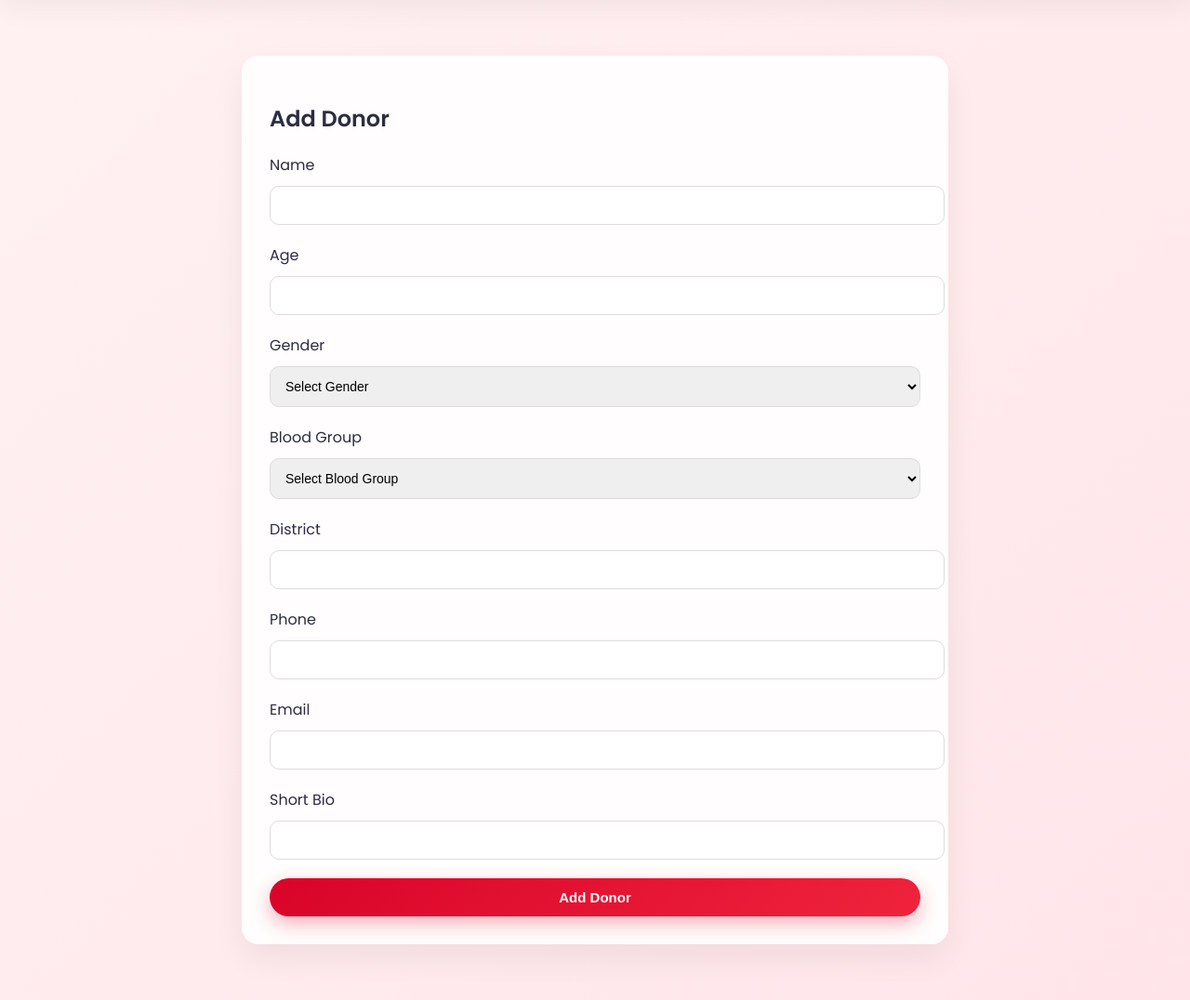
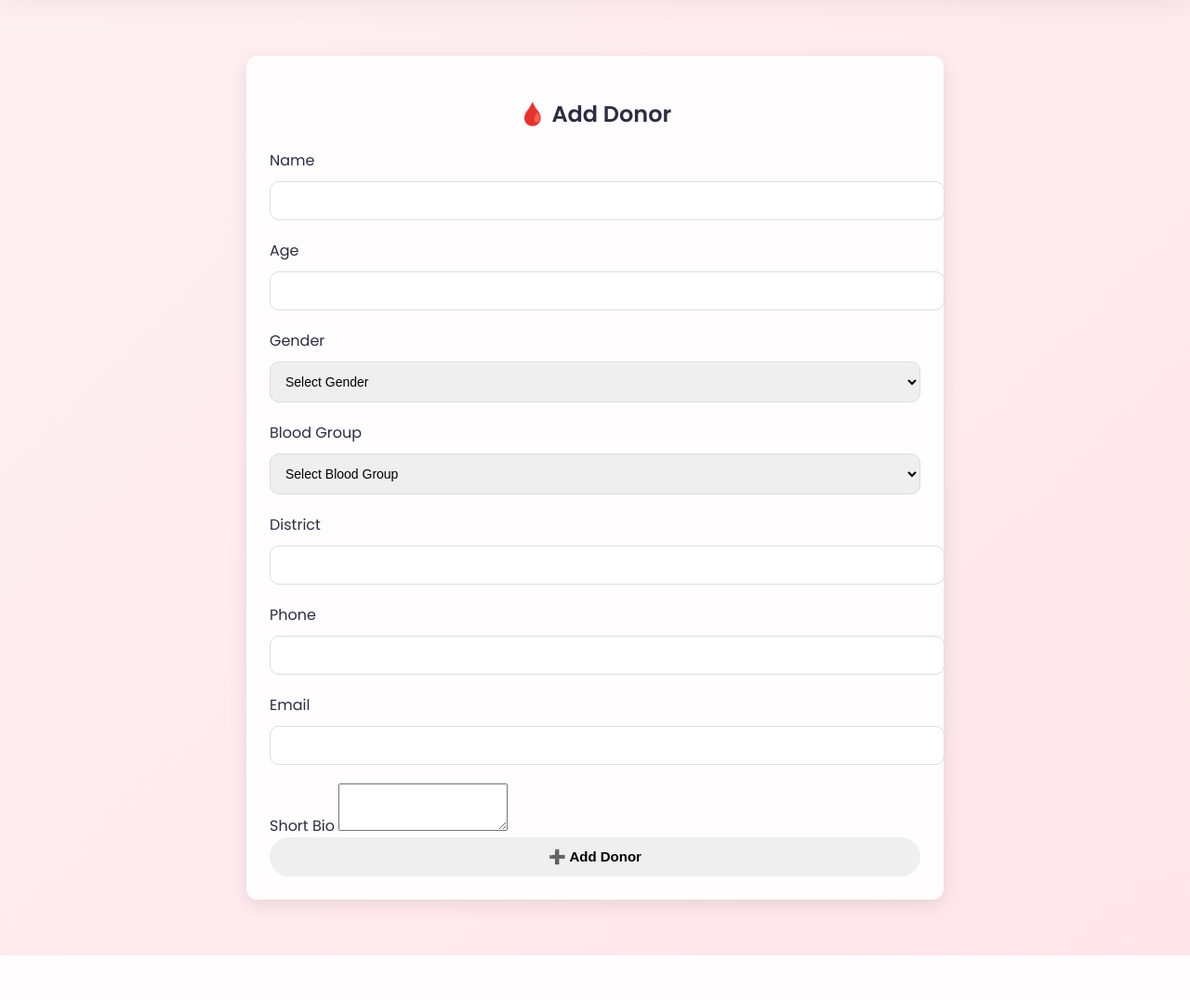
Before and after one commit to hgsuresh62/bloodbank-project, a Flask app: page /add_donor in a window 1280 px wide. Shown: the part 71-1147 px from the top of the page at 93% size. After the commit the page ends 1099 px from the top, so only its background shows below. Run offline with Flask 3, Linux system fonts and the light colour scheme; a user stored in the database is signed in.

Commit message:
Update project

```diff
--- a/app.py
+++ b/app.py
@@ -11,25 +11,27 @@ def get_db():
 
 
 def send_email(subject, body, to_email):
+    try:
+        sender_email = "bloodbankproject02@gmail.com"
+        sender_password = "kvmkeunlgkthyxzh"
 
-    sender_email = "bloodbankproject02@gmail.com"
-    sender_password = "kvmkeunlgkthyxzh"
+        msg = MIMEText(body)
+        msg["Subject"] = subject
+        msg["From"] = sender_email
+        msg["To"] = to_email
 
-    msg = MIMEText(body)
-    msg["Subject"] = subject
-    msg["From"] = sender_email
-    msg["To"] = to_email
-
-    try:
         server = smtplib.SMTP("smtp.gmail.com", 587)
         server.starttls()
         server.login(sender_email, sender_password)
+
         server.sendmail(sender_email, to_email, msg.as_string())
         server.quit()
-        print("Email sent successfully ✅")
+
+        print("✅ Email sent to", to_email)
 
     except Exception as e:
-        print("Email sending failed ❌", e)
+        import traceback
+        traceback.print_exc()
 
 
 app = Flask(__name__)
@@ -259,13 +261,11 @@ def dashboard():
 # ADD DONOR
 # ============================
 
+import time
+
 @app.route("/add_donor", methods=["GET","POST"])
 @login_required
 def add_donor():
-
-    if session.get("role") != "admin":
-        flash("Unauthorized ❌ Admin only")
-        return redirect(url_for("home"))
 
     conn = get_db()
     cursor = conn.cursor()
@@ -275,6 +275,7 @@ def add_donor():
         cursor.execute("SELECT COALESCE(MAX(donor_id),0)+1 FROM donors")
         new_id = cursor.fetchone()[0]
 
+        # Insert donor
         cursor.execute("""
         INSERT INTO donors
         (donor_id,name,age,gender,blood_group,district,phone,email,bio)
@@ -292,14 +293,61 @@ def add_donor():
         ))
 
         conn.commit()
+
+        # ============================
+        # 📧 EMAIL TO ADMIN
+        # ============================
+        admin_email = "hgsuresh62@gmail.com"
+
+        subject_admin = "New Donor Registered 🩸"
+
+        body_admin = f"""
+New Donor Added
+
+Name: {request.form["name"]}
+Age: {request.form["age"]}
+Gender: {request.form["gender"]}
+Blood Group: {request.form["blood_group"]}
+District: {request.form["district"]}
+Phone: {request.form["phone"]}
+Email: {request.form["email"]}
+
+Added By: {session.get("username")} ({session.get("role")})
+
+Blood Bank System
+"""
+
+        send_email(subject_admin, body_admin, admin_email)
+
+        # 🔥 ADD DELAY
+        time.sleep(2)
+
+        # ============================
+        # 📧 EMAIL TO DONOR
+        # ============================
+        donor_email = request.form["email"]
+
+        subject_user = "Thank You for Donating 🩸"
+
+        body_user = f"""
+Hello {request.form["name"]},
+
+Thank you for registering as a blood donor ❤️
+
+Your contribution can save lives.
+
+Blood Bank Team
+"""
+
+        send_email(subject_user, body_user, donor_email)
+
         conn.close()
 
-        flash("Donor Added Successfully ✅")
+        flash("Donor Added Successfully & Emails Sent ✅")
         return redirect(url_for("add_donor"))
 
     conn.close()
     return render_template("add_donor.html")
-
 # ============================
 # HOSPITALS
 # ============================
--- a/templates/add_donor.html
+++ b/templates/add_donor.html
@@ -1,22 +1,26 @@
 {% extends "base.html" %}
 {% block content %}
 
-<div class="card" style="max-width:700px; margin:auto;">
+<div class="card" style="
+    max-width:700px;
+    margin:auto;
+    padding:25px;
+    border-radius:12px;
+    box-shadow:0px 5px 20px rgba(0,0,0,0.1);
+">
 
-<h2 style="margin-bottom:20px;">Add Donor</h2>
+<h2 style="text-align:center; margin-bottom:20px;">🩸 Add Donor</h2>
 
 <form method="POST">
 
-
-
 <label>Name</label>
-<input type="text" name="name" required>
+<input type="text" name="name" required class="form-control">
 
 <label>Age</label>
-<input type="number" name="age" required>
+<input type="number" name="age" required class="form-control">
 
 <label>Gender</label>
-<select name="gender" required>
+<select name="gender" required class="form-control">
     <option value="">Select Gender</option>
     <option>Male</option>
     <option>Female</option>
@@ -24,7 +28,7 @@
 </select>
 
 <label>Blood Group</label>
-<select name="blood_group" required>
+<select name="blood_group" required class="form-control">
     <option value="">Select Blood Group</option>
     <option>A+</option>
     <option>A-</option>
@@ -37,19 +41,21 @@
 </select>
 
 <label>District</label>
-<input type="text" name="district" required>
+<input type="text" name="district" required class="form-control">
 
 <label>Phone</label>
-<input type="text" name="phone" required>
+<input type="text" name="phone" required class="form-control">
 
 <label>Email</label>
-<input type="email" name="email" required>
+<input type="email" name="email" required class="form-control">
 
 <label>Short Bio</label>
-<input type="text" name="bio">
+<textarea name="bio" class="form-control" rows="3"></textarea>
 
-<button class="btn btn-primary" type="submit" style="width:100%;">
-    Add Donor
+<br>
+
+<button class="btn btn-success" type="submit" style="width:100%;">
+    ➕ Add Donor
 </button>
 
 </form>
```
Also changed, not shown: database.db.
